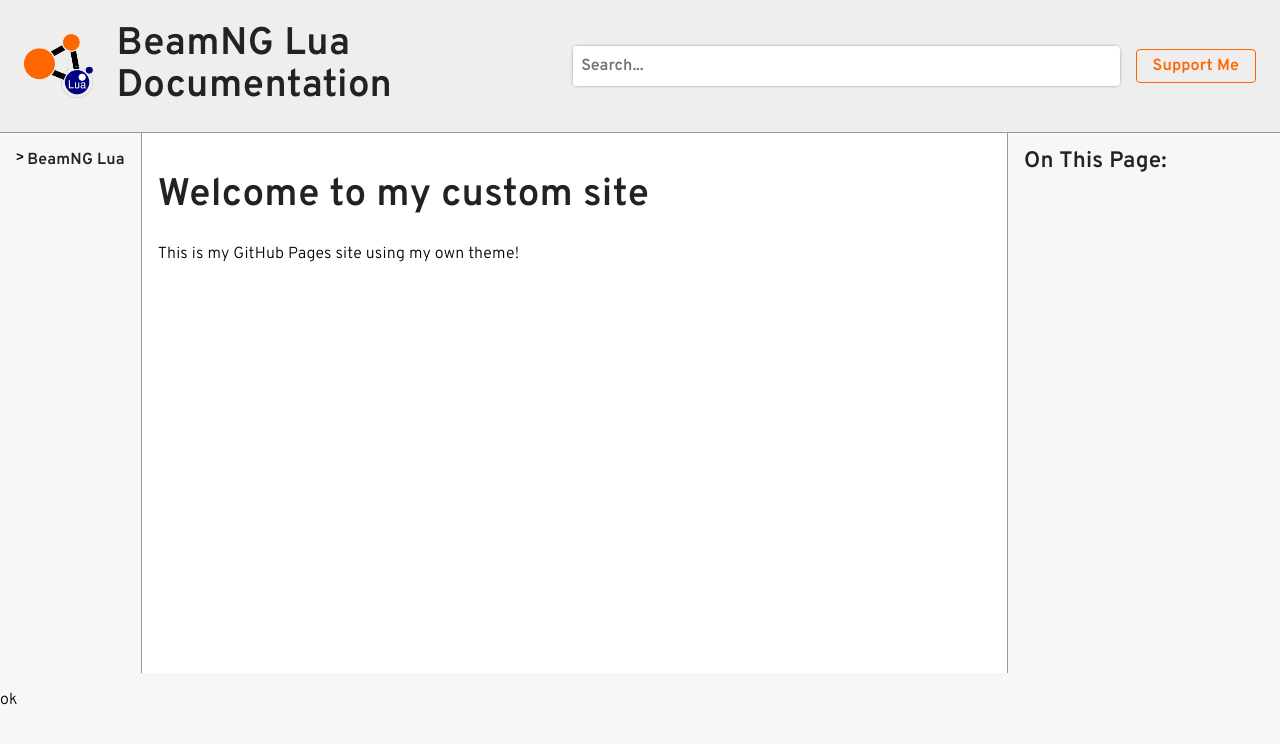
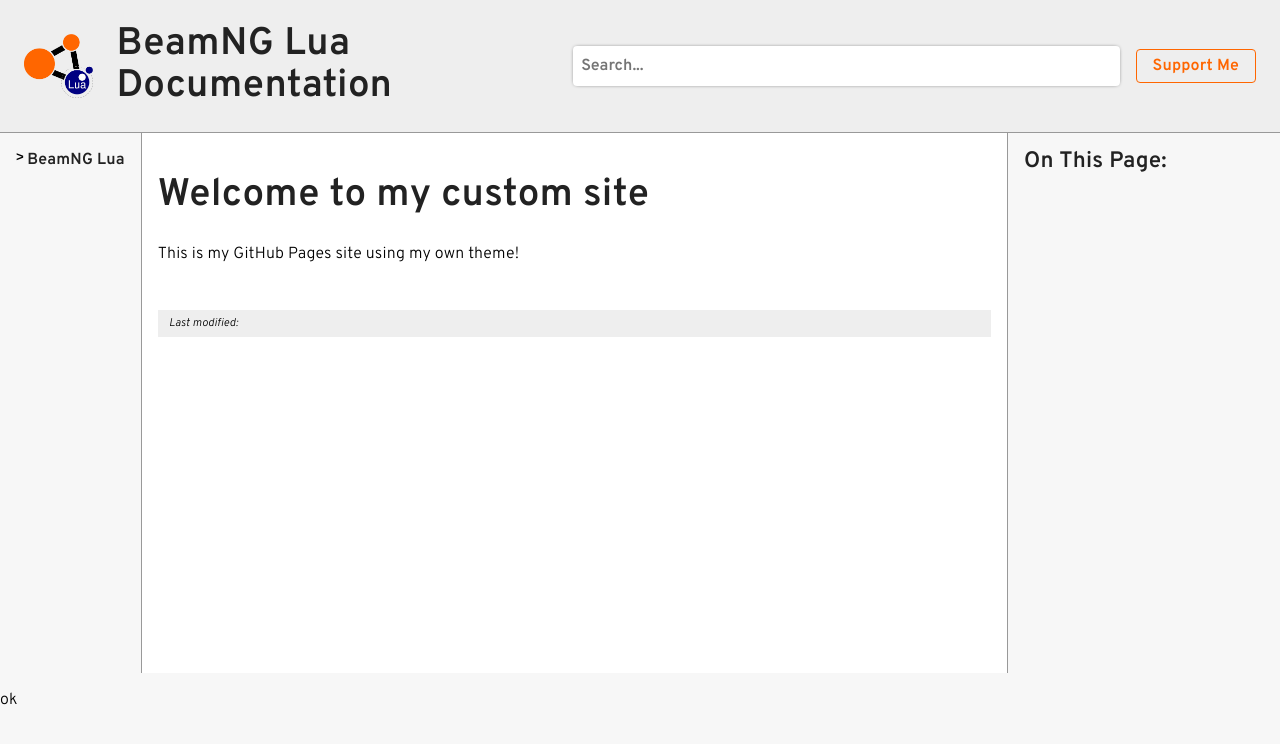
Before and after one commit to E32k/e32k.github.io, a Jekyll site: the page built from index.md, in a window 1280 px wide. Shown: the top 744 px of the page. Built offline with Jekyll 4.4.1, drawn with Linux system fonts in a browser that asks for light colours.

Commit message:
Added moddate

```diff
--- a/_layouts/default.html
+++ b/_layouts/default.html
@@ -29,7 +29,14 @@
 
   <div class="layout">
     <aside class="sites">{% include sites.html %}</aside>
-    <main class="content">{{ content }}</main>
+    <main class="content">
+      {{ content }}
+      <div class="moddate">
+        Last modified:
+        {% if page.last_modified_at %}{{ page.last_modified_at | date: "%B %-d, %Y" }}
+        {% else %}{{ page.date | date: "%B %-d, %Y" }}{% endif %}
+      </div>
+    </main>
     <aside class="overview">
       <h3 class="overview-top">On This Page:</h3>
       <nav id="TableOfContents"></nav>
--- a/assets/style.css
+++ b/assets/style.css
@@ -41,6 +41,12 @@ body::-webkit-scrollbar, body *::-webkit-scrollbar {
 body::-webkit-scrollbar-thumb, body *::-webkit-scrollbar-thumb {
   background: #f60; }
 
+.moddate {
+  margin-top: 4em;
+  padding: 0.5em 1em;
+  font-size: 0.7em;
+  font-style: italic;
+  background-color: #eee; }
 /*
 MARK: Header and Navigation Bar
 */
```
